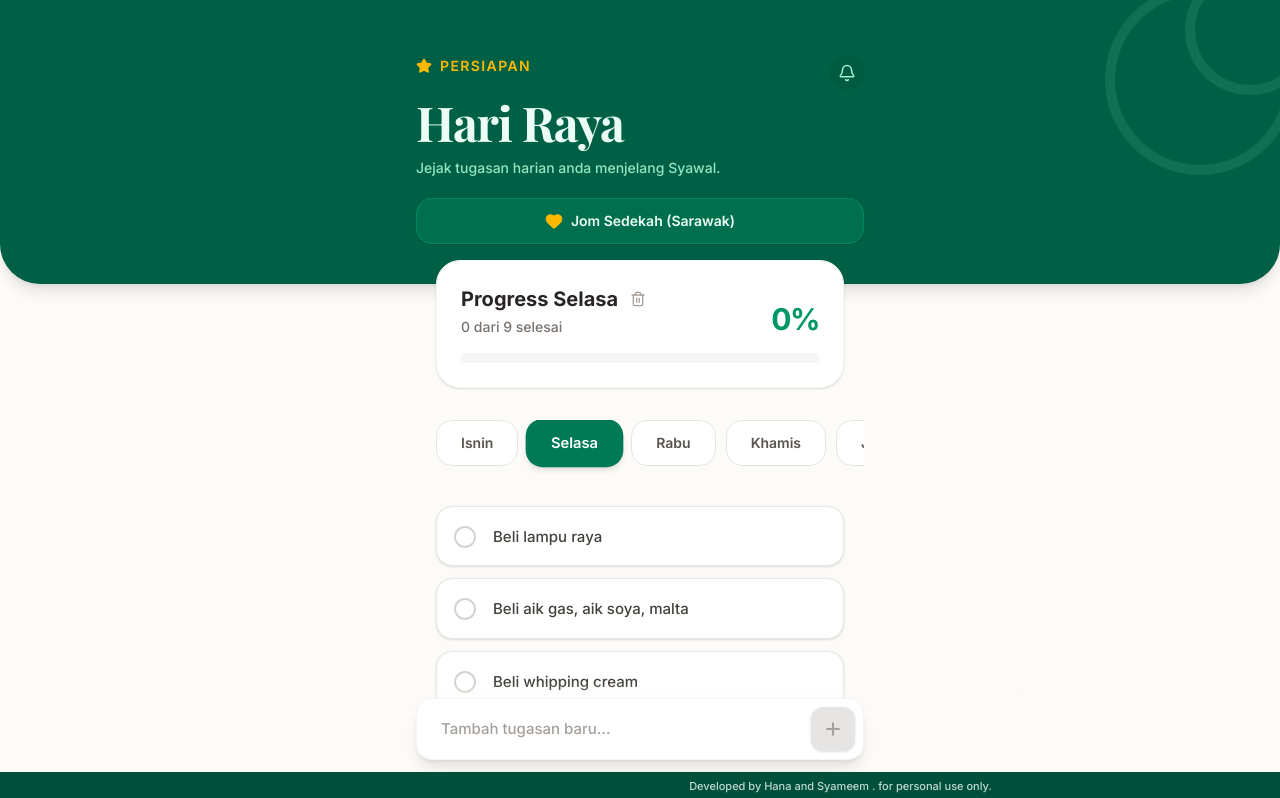
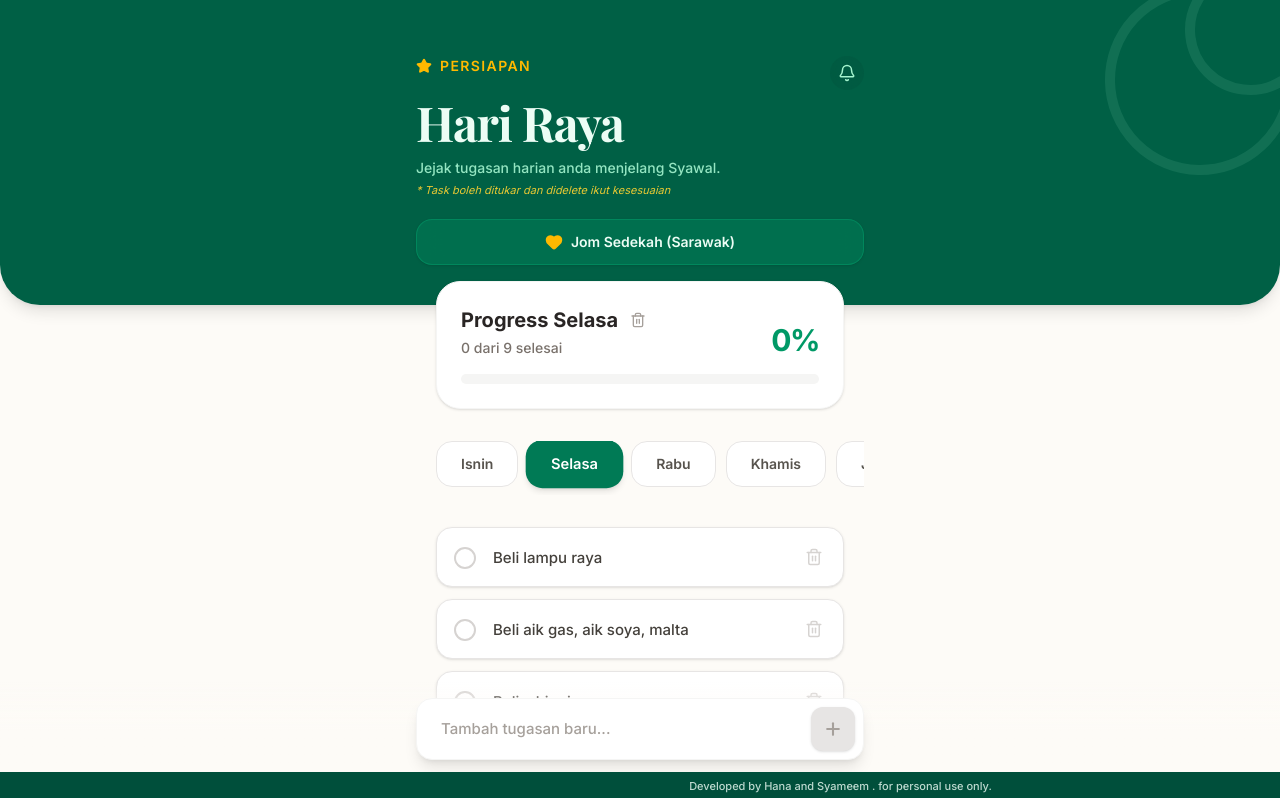
Before and after one commit to koloktech/Hari-Raya, a React (Vite) app: page / in a window 1280 px wide. Shown: the top 798 px of the page. Built offline with nearby package versions, Linux system fonts and the light colour scheme; a web font is replaced by a local one.

Commit message:
feat: Improve task display and delete interaction
Enhance the user experience by making the delete button visible without hover, and add a helpful note about task mutability for users.

```diff
--- a/src/App.tsx
+++ b/src/App.tsx
@@ -222,7 +222,8 @@ export default function App() {
             </button>
           </div>
           <h1 className="text-5xl font-bold mb-3 font-serif tracking-tight">Hari Raya</h1>
-          <p className="text-emerald-200/90 text-sm font-medium mb-5">Jejak tugasan harian anda menjelang Syawal.</p>
+          <p className="text-emerald-200/90 text-sm font-medium mb-1">Jejak tugasan harian anda menjelang Syawal.</p>
+          <p className="text-amber-300/90 text-[11px] italic mb-5">* Task boleh ditukar dan didelete ikut kesesuaian</p>
 
           {/* Sedekah Button */}
           <a
@@ -335,7 +336,7 @@ export default function App() {
                 </span>
                 <button
                   onClick={() => deleteTask(activeDay, task.id)}
-                  className="opacity-0 group-hover:opacity-100 text-stone-300 hover:text-red-500 transition-all focus:outline-none focus:opacity-100 p-1"
+                  className="text-stone-300 hover:text-red-500 transition-all focus:outline-none p-1"
                   aria-label="Delete task"
                 >
                   <Trash2 size={18} />
```
